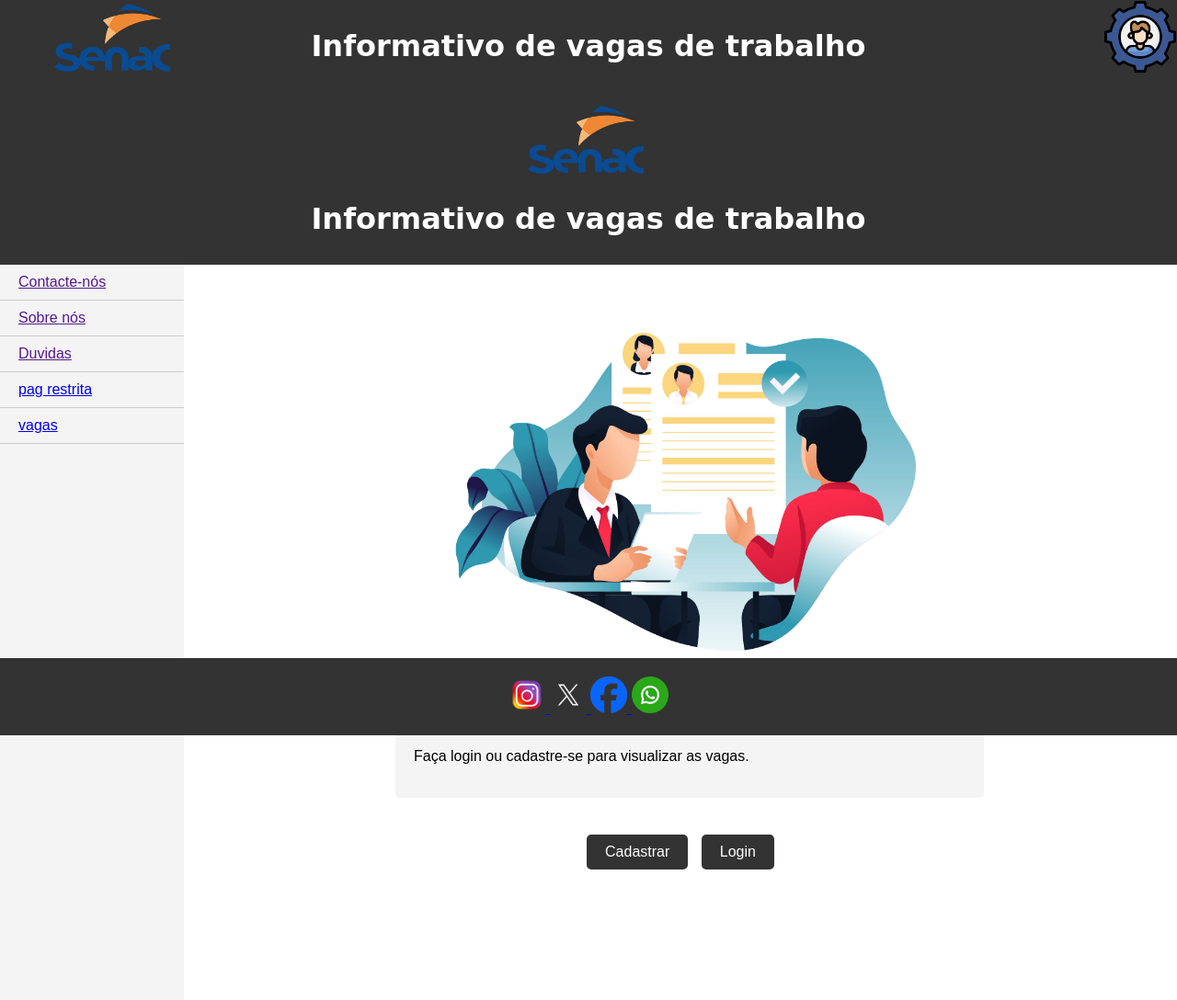
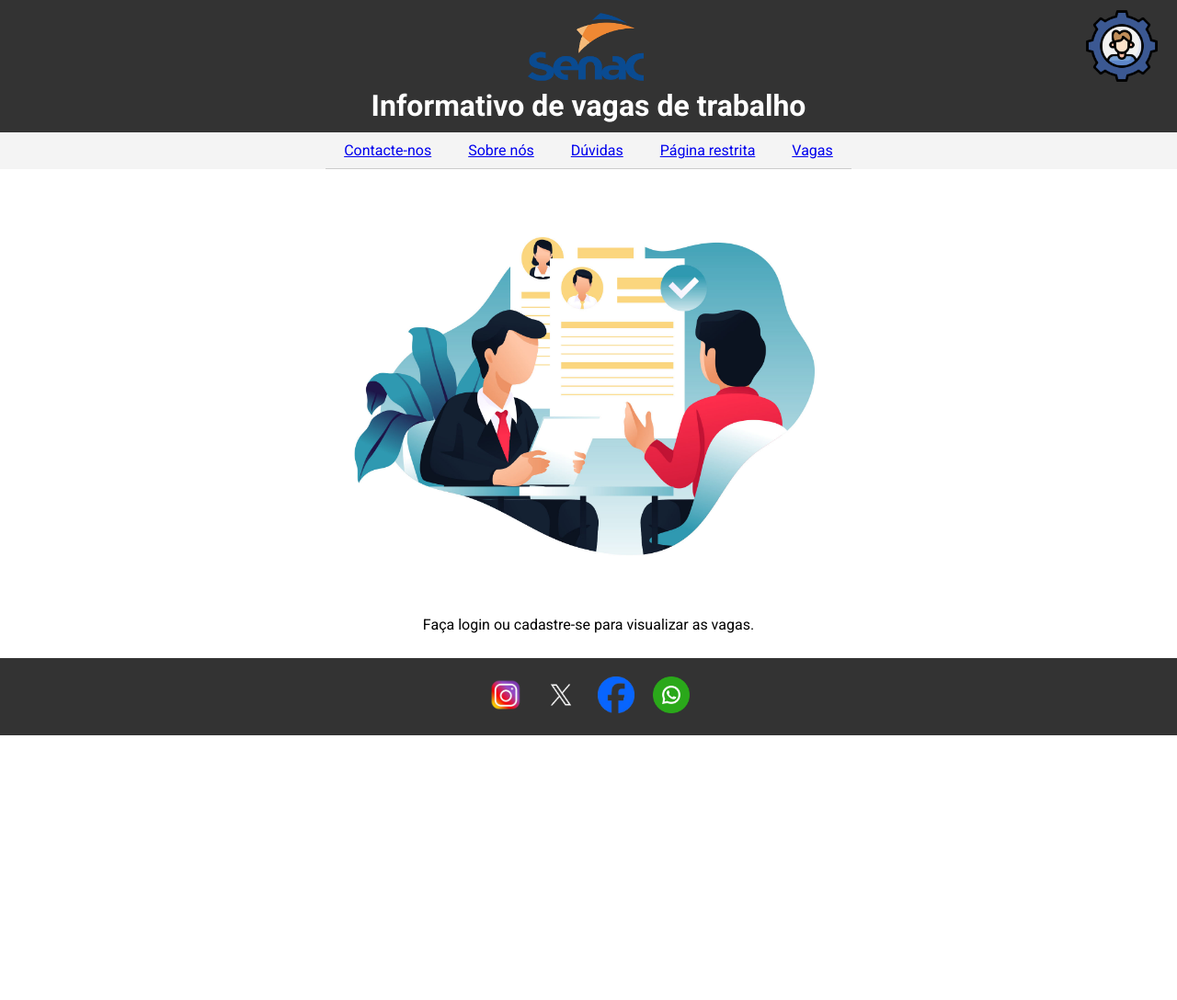
Before and after one commit to joicesezm/Sistema-Vagas-, a PHP site: page / in a window 1280 px wide. Shown: the whole page at 92% size. After the commit the page ends 800 px from the top, so only its background shows below. Run offline with PHP 8.4, Linux system fonts and the light colour scheme.

Commit message:
mudanças no index

```diff
--- a/Projeto Integrador/Data/CascadingInt.css
+++ b/Projeto Integrador/Data/CascadingInt.css
@@ -1,28 +1,49 @@
+/* Estilos gerais */
 body {
-  font-family: Arial, sans-serif;
+  font-family: 'Roboto', sans-serif;
   margin: 0;
   padding: 0;
+  display: flex;
+  flex-direction: column;
+  min-height: 100vh;
 }
 
+/* Estilos do header */
 header {
-  position: relative;
   background-color: #333;
   color: #fff;
   padding: 10px 20px;
   text-align: center;
 }
 
+header img {
+  height: auto;
+}
+
+header h1 {
+  font-family: 'Roboto', sans-serif;
+  font-weight: bold;
+  margin: 0;
+}
+
+.admin-page {
+  position: absolute;
+  top: 10px;
+  right: 20px;
+}
+
+/* Estilos do menu de navegação */
 nav {
   background-color: #f4f4f4;
-  width: 200px;
-  height: 100vh;
-  float: left;
+  width: 100%;
 }
 
 nav ul {
   list-style-type: none;
   padding: 0;
   margin: 0;
+  display: flex;
+  justify-content: center;
 }
 
 nav ul li {
@@ -34,11 +55,21 @@ nav ul li:hover {
   background-color: #ddd;
 }
 
+/* Estilos do conteúdo principal */
 .content {
-  margin-left: 220px;
-  padding: 20px;
+  text-align: center;
+  margin: 20px auto;
+  max-width: 600px;
 }
 
+.content img {
+  width: 100%;
+  max-width: 600px;
+  display: block;
+  margin: 0 auto;
+}
+
+/* Estilos do grupo de botões */
 .btn-group {
   text-align: center;
   margin-bottom: 20px;
@@ -64,205 +95,35 @@ nav ul li:hover {
   background-color: #555;
 }
 
-.message {
-  background-color: #f4f4f4;
-  padding: 20px;
-  border-radius: 5px;
-  margin: 20px auto;
-  /* Centraliza a mensagem */
-  max-width: 600px;
+/* Estilos do rodapé */
+footer {
+  background-color: #333;
+  color: #fff;
+  text-align: center;
+  padding: 20px 0;
+  position: fixed;
+  width: 100%;
+  bottom: 0;
+  z-index: 1000;
 }
 
-.gwendolyn-regular {
-  font-family: "Gwendolyn", cursive;
-  font-weight: 400;
-  font-style: normal
-  ;
-}
-
-.gwendolyn-bold {
-  font-family: "Gwendolyn", cursive;
-  font-weight: 700;
-  font-style: normal;
-
-}
-
-#contact-box {
-  max-width: 600px;
-  margin: 50px auto;
-  padding: 20px;
-  background-color: #fff;
-  border-radius: 8px;
-  box-shadow: 0 0 10px rgba(0, 0, 0, 0.1);
-}
-
-/* Estilos para o formulário de cadastro */
-.cadastro-form {
-  background-color: #f8f8f8;
-  /* Cor de fundo */
-  border-radius: 10px;
-  /* Cantos arredondados */
-  padding: 20px;
-  /* Espaçamento interno */
-  margin-top: 20px;
-  /* Espaçamento superior */
-}
-
-
-.cadastro-form label {
-  display: block;
-  margin-top: 10px;
-  color: #555;
-  /* Cor do texto do rótulo */
-}
-
-.cadastro-form input[type="text"],
-.cadastro-form input[type="email"],
-.cadastro-form input[type="password"] {
-  width: 100%;
-  padding: 8px;
-  margin-top: 5px;
-  border: 1px solid #ccc;
-  /* Cor da borda */
-  border-radius: 5px;
-  /* Cantos arredondados */
-}
-
-.cadastro-form input[type="submit"] {
-  background-color: #007bff;
-  /* Cor de fundo do botão */
-  color: #fff;
-  /* Cor do texto do botão */
-  border: none;
-  padding: 10px 20px;
-  margin-top: 20px;
-  border-radius: 5px;
-  cursor: pointer;
-}
-
-.cadastro-form input[type="submit"]:hover {
-  background-color: #0056b3;
-  /* Cor de fundo do botão ao passar o mouse */
-}
-
-.cadastro-form p {
-  margin-top: 10px;
-  font-size: 14px;
-  color: #555;
-  /* Cor do texto do parágrafo */
-}
-
-.cadastro-form a {
-  color: #007bff;
-  /* Cor do link */
-  text-decoration: none;
-}
-
-.cadastro-form a:hover {
-  text-decoration: underline;
-  /* Sublinhar o link ao passar o mouse */
-}
-
-body {
-  font-family: Arial, sans-serif;
-  margin: 0;
-  padding: 0;
-}
-
-header {
-  background-color: #333;
-  color: #fff;
-  padding: 10px 20px;
-  text-align: center;
-}
-
-nav {
-  float: left;
-  background-color: #f4f4f4;
-  width: 200px;
-  height: 100vh;
-  float: left;
-}
-
-nav ul {
-  list-style-type: none;
-  padding: 0;
-  margin: 0;
-}
-
-nav ul li {
-  padding: 10px 20px;
-  border-bottom: 1px solid #ccc;
-}
-
-nav ul li:hover {
-  background-color: #ddd;
-}
-
-/*imagens body home*/
-.content {
-  margin-left: 220px;
-  padding: 20px;
-}
-
-
-/*footer*/
-/* Estilos para o footer */
-footer {
-  background-color: #333;
-  /* Cor de fundo do footer */
-  color: #fff;
-  /* Cor do texto */
-  padding: 20px 0;
-  /* Espaçamento interno */
-  text-align: center;
-  /* Alinhamento do texto */
-  position: fixed;
-  /* Posição fixa na parte inferior */
-  width: 100%;
-  /* Largura total */
-  bottom: 0;
-  /* Alinhamento na parte inferior */
-
-  z-index: 1000; /* Alto valor para garantir que fique no c*
+.footer-icons {
+  display: flex;
+  justify-content: center;
+  align-items: center;
 }
 
 .footer-icons a {
   color: #fff;
-  /* Cor dos ícones */
   text-decoration: none;
-  /* Remover sublinhado */
-  margin: 0 0px;
-  /* Espaçamento entre os ícones */
+  margin: 0 10px;
 }
 
-
-/*nav*/
-.sidebar {
-  width: 200px;
-  height: 100vh;
-  position: relative;
-  z-index: 1;
-  top: 0; /* Ajuste o valor conforme a altura do seu header */
-  left:0;
-  background-color: #111;
-  overflow-x: hidden;
-
-
-
-}
-.sidebar a {
-  padding: 6px 8px 6px 16px;
-  text-decoration: none;
-  font-size: 25px;
-  color: #818181;
-  display: block;
-}
-.sidebar a:hover {
-  color: #f1f1f1;
+.footer-icons img {
+  height: 40px;
 }
 
-
-.admin-page{
-  position: fixed; top: 0; right: 0;
+/* Estilos específicos para o formulário de cadastro, se necessário */
+.cadastro-form {
+  /* Estilos específicos para o formulário de cadastro */
 }
--- a/Projeto Integrador/Outros-Arquivos/vagasRestrita.php
+++ b/Projeto Integrador/Outros-Arquivos/vagasRestrita.php
@@ -10,11 +10,7 @@
     <meta charset="UTF-8">
     <meta name="viewport" content="width=device-width, initial-scale=1.0">
     <title>Página Inicial</title>
-<<<<<<< HEAD:Projeto Integrador/Outros-Arquivos/vagasRestrita.html
     <link rel="stylesheet" href="../Data/CascadingInt.css">
-=======
-    <link rel="stylesheet" href="..\Data\CascadingInt.css">
->>>>>>> 82afd9389114476fa7c3bd1a918e55500d3b6195:Projeto Integrador/Outros-Arquivos/vagasRestrita.php
 </head>
 
 
--- a/Projeto Integrador/index.html
+++ b/Projeto Integrador/index.html
@@ -12,39 +12,26 @@
     <link href="https://fonts.googleapis.com/css2?family=Roboto:ital,wght@0,100;0,300;0,400;0,500;0,700;0,900;1,100;1,300;1,400;1,500;1,700;1,900&display=swap" rel="stylesheet">
 </head>
 
-
-<header>
-    <img src="./img/senacLogo.jpeg" alt="Logo do senac"
-        style="width: 250px; height: auto; position: absolute; top: 0; left: 0;">
-    <h1 class="gwendolyn-regular gwendolyn-bold">Informativo de vagas de trabalho</h1>
-    <a class="admin-page" href="./Admin/loginAdmin.php"><img src="./img/admins.png" alt="admins" style="height: 80px;"></a>
-</header>
-
-
 <body>
 
     <header>
-        <img src="img/senacLogo.jpeg" alt="Logo do senac"
-            style="width: 250px; height: auto; position: relative; top: 0; left: 0;  ">
+        <img src="./img/senacLogo.jpeg" alt="Logo do Senac" style="width: 250px; height: auto; position: relative; top: 0; left: 0;">
         <h1 class="gwendolyn-regular gwendolyn-bold">Informativo de vagas de trabalho</h1>
-        <a class="admin-page" href="Admin/loginAdmin.php"><img src="img/admins.png" alt="admins" style="height: 80px;"></a>
+        <a class="admin-page" href="Admin/loginAdmin.php"><img src="./img/admins.png" alt="Administradores" style="height: 80px;"></a>
     </header>
 
     <nav>
         <ul>
-            <li><a href="">Contacte-nós</a></li>
-            <li><a href="">Sobre nós</a></li>
-            <li><a href="">Duvidas</a></li>
-            <li><a href=".\Outros-Arquivos/vagasRestrita.php">pag restrita</a></li>
-            <li><a href=".\Outros-Arquivos/cadastroVagas2.html">vagas</a></li>
-
-
+            <li><a href="#">Contacte-nos</a></li>
+            <li><a href="#">Sobre nós</a></li>
+            <li><a href="#">Dúvidas</a></li>
+            <li><a href="./Outros-Arquivos/vagasRestrita.php">Página restrita</a></li>
+            <li><a href="./Outros-Arquivos/cadastroVagas2.html">Vagas</a></li>
         </ul>
     </nav>
 
     <div class="content">
-        <img src=".\img\fundoHome.jpeg" alt="Imagem de fundo"
-            style="width: 100%; max-width: 600px; display: block; margin: 0 auto;">
+        <img src="./img/fundoHome.jpeg" alt="Imagem de fundo" style="width: 100%; max-width: 600px; display: block; margin: 0 auto;">
 
         <div class="message">
             <p>Faça login ou cadastre-se para visualizar as vagas.</p>
@@ -52,14 +39,9 @@
     </div>
 
     <div class="btn-group">
-
         <a href="User/cadastro.php" class="btn">Cadastrar</a>
         <a href="User/login.php" class="btn">Login</a>
     </div>
-
-</body>
-
-
 
     <!-- Footer -->
     <footer>
@@ -82,3 +64,6 @@
             </a>
         </div>
     </footer>
+
+</body>
+</html>
```
Lines whose indentation alone changed are shown as unchanged.
